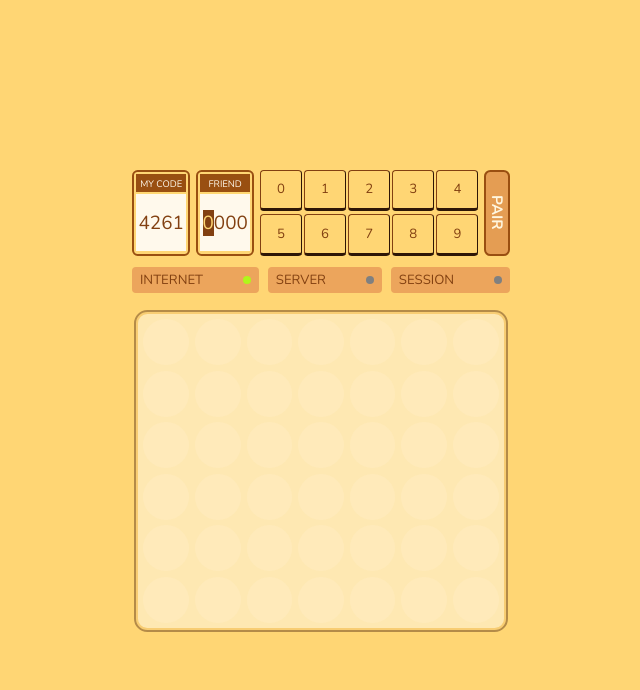
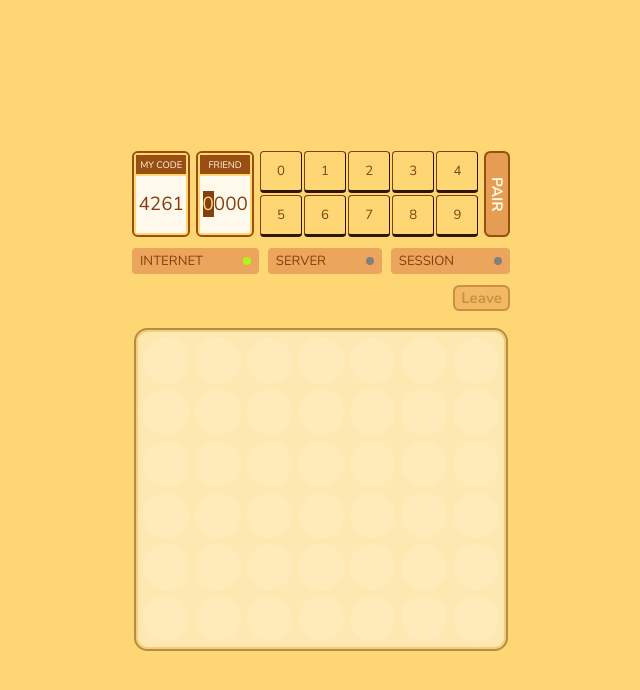
Before and after one commit to marinm/connect-four, a React (Vite) app: page / in a window 1280 px wide. Shown: the top 690 px of the page, without its empty margins (319-959 px from the left). Built offline with nearby package versions, Linux system fonts and the light colour scheme.

Commit message:
add leave button

```diff
--- a/src/App.css
+++ b/src/App.css
@@ -2,3 +2,7 @@
     background-color: var(--fg-color);
     color: var(--bg-color);
 }
+
+button:disabled {
+    opacity: 0.5;
+}
--- a/src/components/CodePage.tsx
+++ b/src/components/CodePage.tsx
@@ -209,6 +209,28 @@ export function CodePage({ room }: Props) {
                 />
                 <StatusBadge label="Session" on={room.ready} error={false} />
             </div>
+            <div
+                style={{
+                    width: "100%",
+                    display: "flex",
+                    justifyContent: "end",
+                }}
+            >
+                <button
+                    onClick={() => room.leave()}
+                    style={{
+                        fontSize: "0.8rem",
+                        backgroundColor: "#e49d53",
+                        border: "0.3ch solid #994F11",
+                        borderRadius: "0.7ch",
+                        color: "#994F11",
+                        fontWeight: "bold",
+                    }}
+                    disabled={!room.ready}
+                >
+                    Leave
+                </button>
+            </div>
         </div>
     );
 }
--- a/src/hooks/useRoom.ts
+++ b/src/hooks/useRoom.ts
@@ -20,6 +20,7 @@ export type Room = {
     myId: string;
     socket: EasyWebSocket;
     join: (friendId: string) => void;
+    leave: () => void;
     drop: (col: number) => void;
     onDropEvent: (callback: RoomDropCallback) => void;
     ready: boolean;
@@ -159,6 +160,10 @@ export function useRoom(): Room {
         socket.open(url);
     }
 
+    function leave() {
+        socket.close();
+    }
+
     function drop(col: number) {
         socket.send({
             type: "drop",
@@ -175,6 +180,7 @@ export function useRoom(): Room {
         myId,
         socket,
         join,
+        leave,
         ready,
         drop,
         onDropEvent,
```
